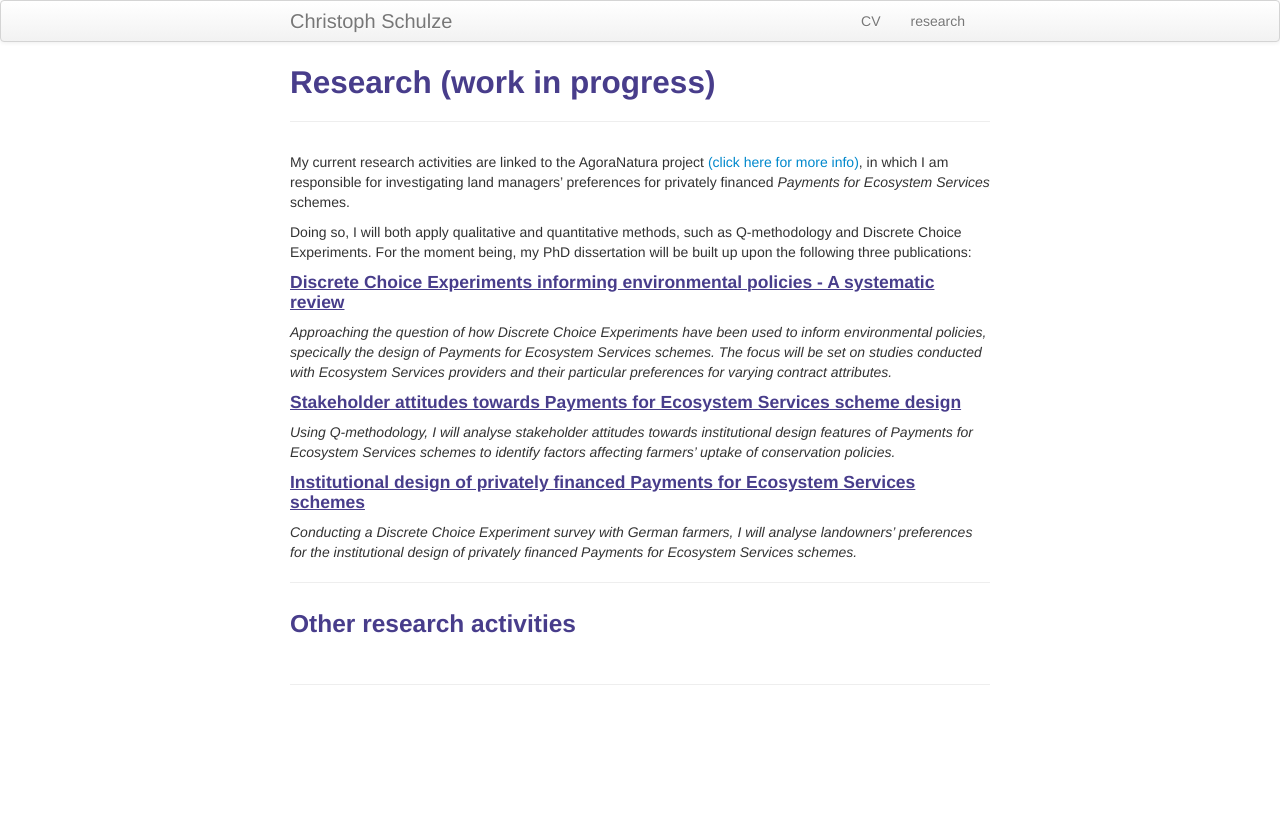
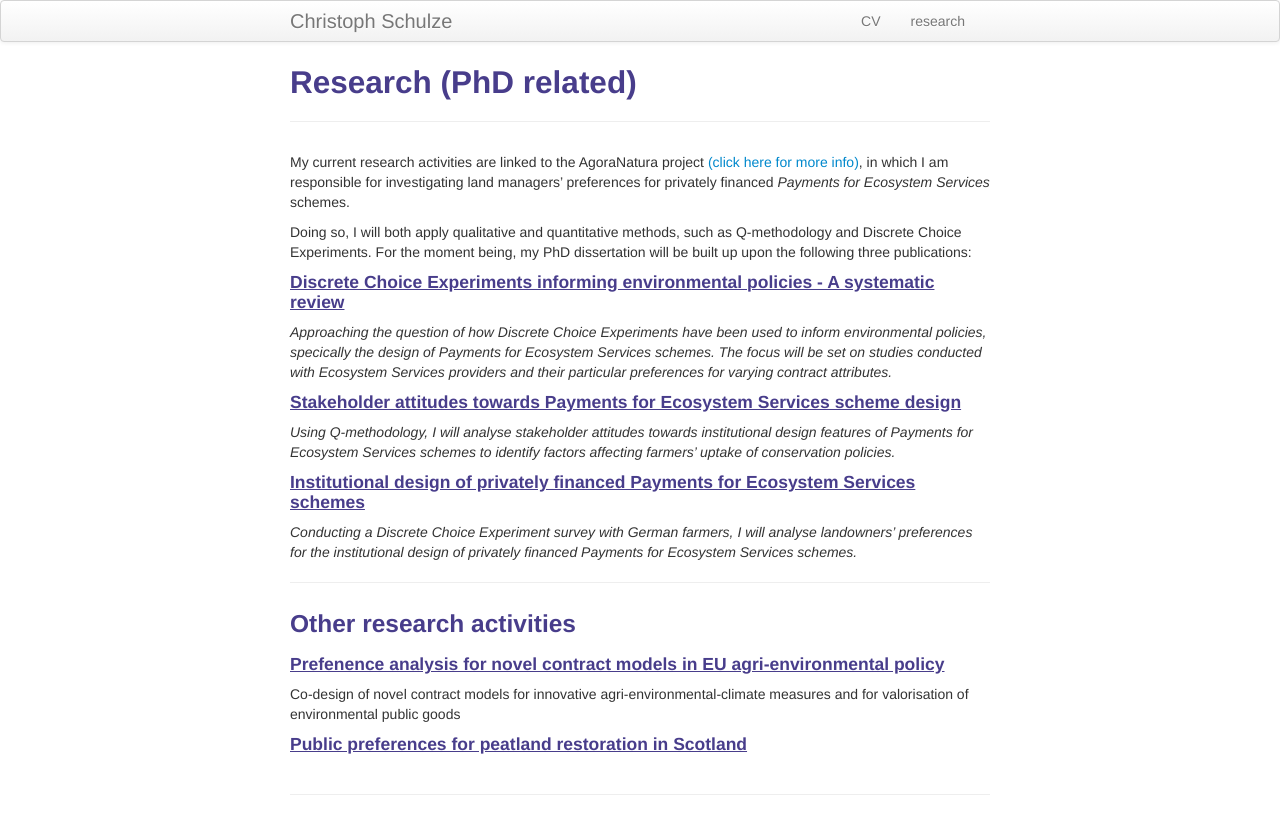
Before and after one commit to crokology/crokology.github.io, a Jekyll site: the page built from pages/research.md, in a window 1280 px wide. Shown: the top 834 px of the page. Built offline with Jekyll 4.4.1, drawn with Linux system fonts in a browser that asks for light colours.

Commit message:
Update research.md

```diff
--- a/pages/research.md
+++ b/pages/research.md
@@ -1,6 +1,6 @@
 ---
 layout: page
-title: Research (work in progress)
+title: Research (PhD related)
 description: Current research activities
 ---
 
@@ -19,6 +19,13 @@ Doing so, I will both apply qualitative and quantitative methods, such as Q-meth
 
 ---
 ### Other research activities
+#### <u>Prefenence analysis for novel contract models in EU agri-environmental policy</u>
+
+Co-design of novel contract models for innovative agri-environmental-climate measures and for valorisation of environmental public goods
+#### <u>Public preferences for peatland restoration in Scotland</u>
+
+
+
 
 <!--[click here for the most recent version of the paper]({{ BASE_PATH}}/pages/working_papers/sample-working-paper.pdf)-->
 
```
